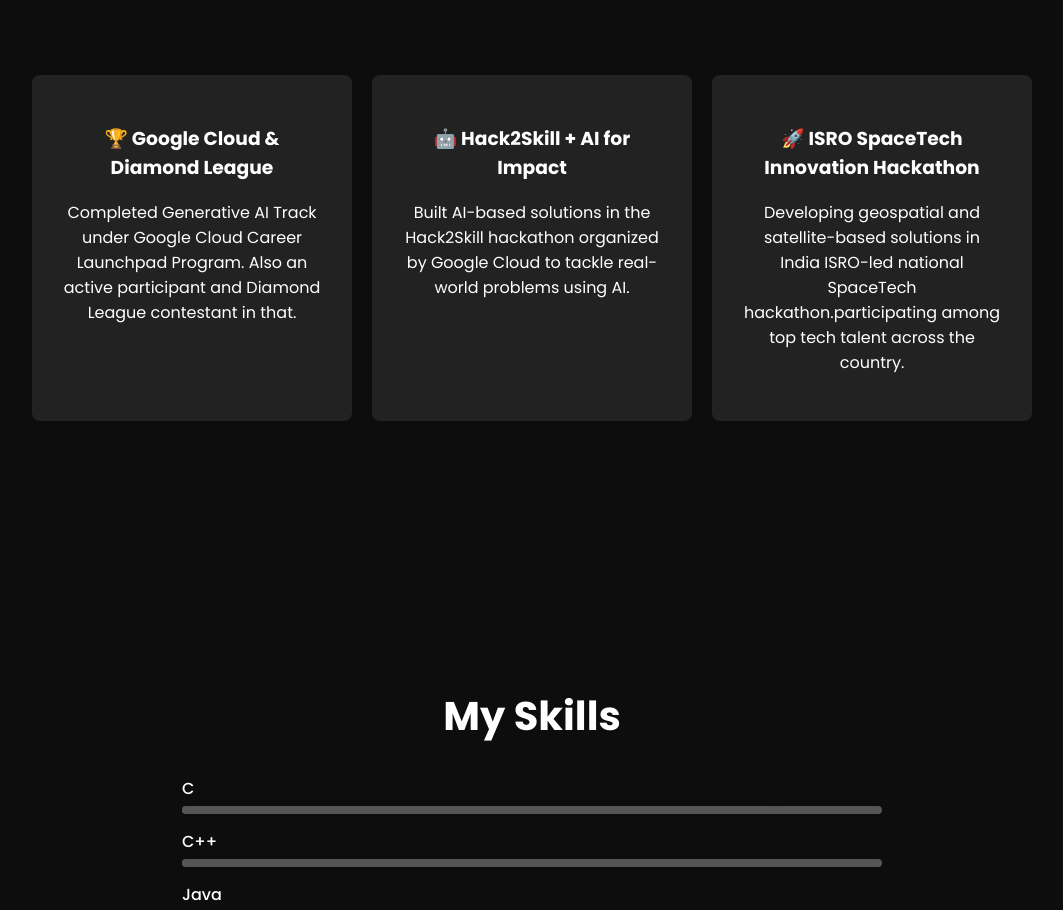
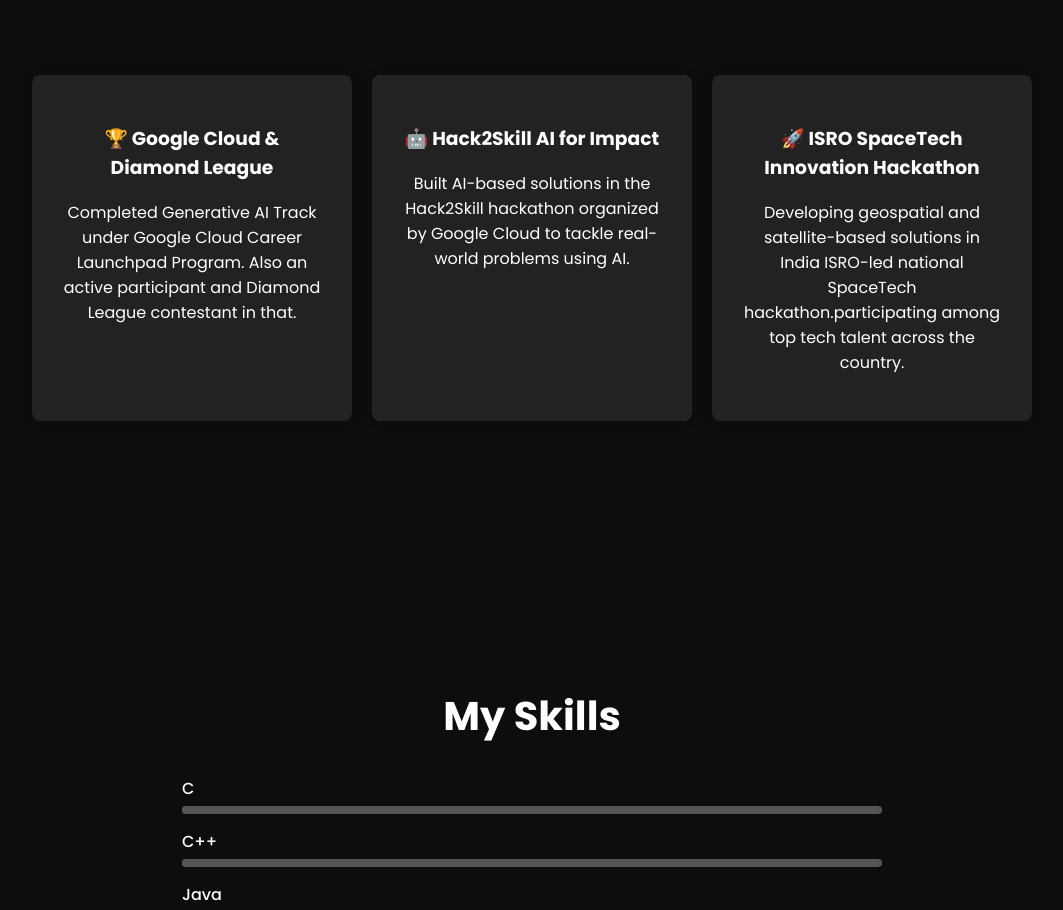
Before and after one commit to Neel-2606/neel-portfolio, a Next.js app: page / in a window 1280 px wide. Shown: the part 2370-3280 px from the top of the page, without its empty margins (108-1171 px from the left). Built offline with nearby package versions, Linux system fonts and the light colour scheme.

Commit message:
Updated hero section + navbar

```diff
--- a/components/Sections.tsx
+++ b/components/Sections.tsx
@@ -50,7 +50,7 @@
     </div>
 
     <div className={styles.card}>
-      <h3>🤖 Hack2Skill + AI for Impact</h3>
+      <h3>🤖 Hack2Skill AI for Impact</h3>
       <p>
         Built AI-based solutions in the Hack2Skill hackathon organized by
         Google Cloud to tackle real-world problems using AI.
```
